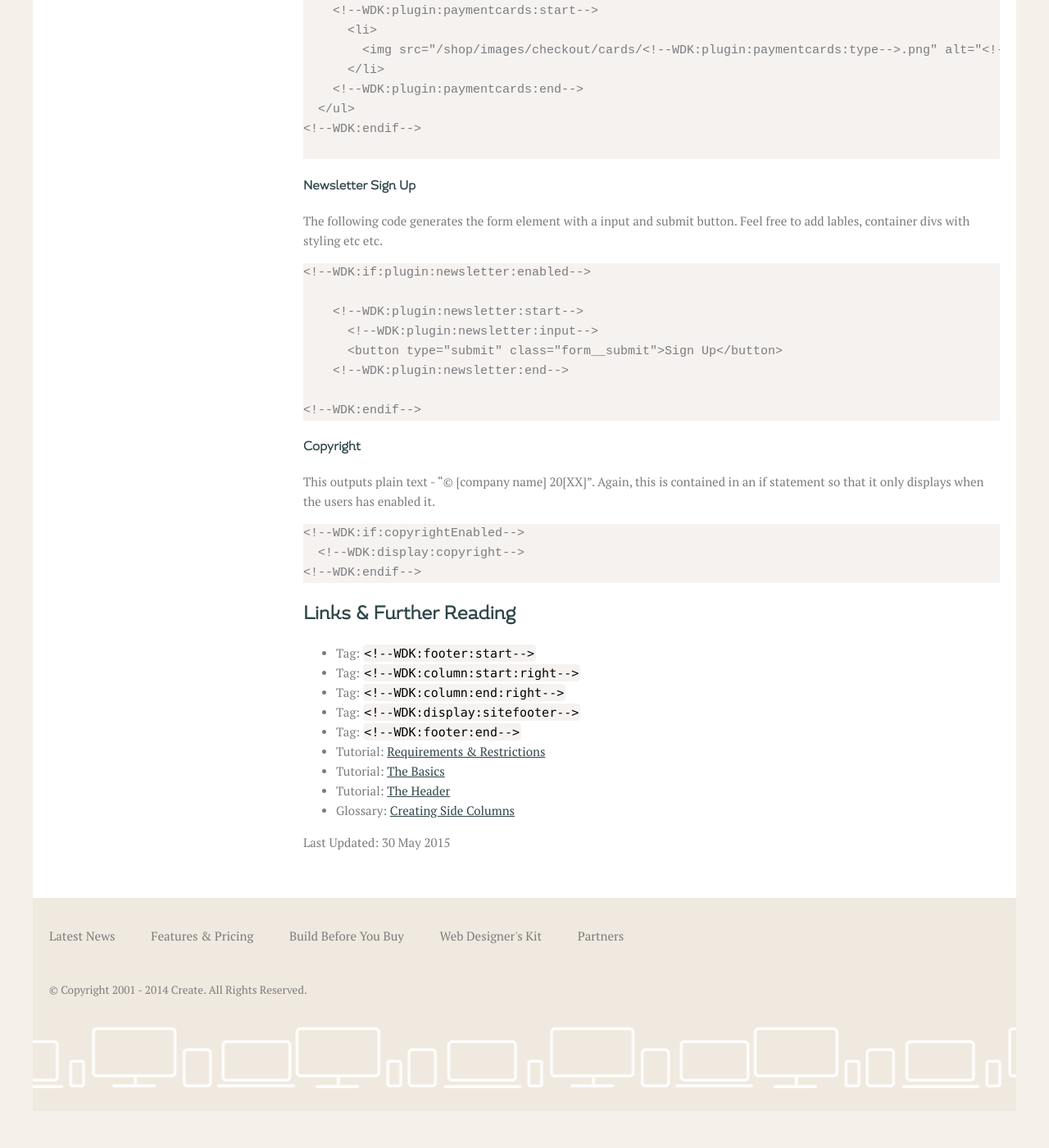
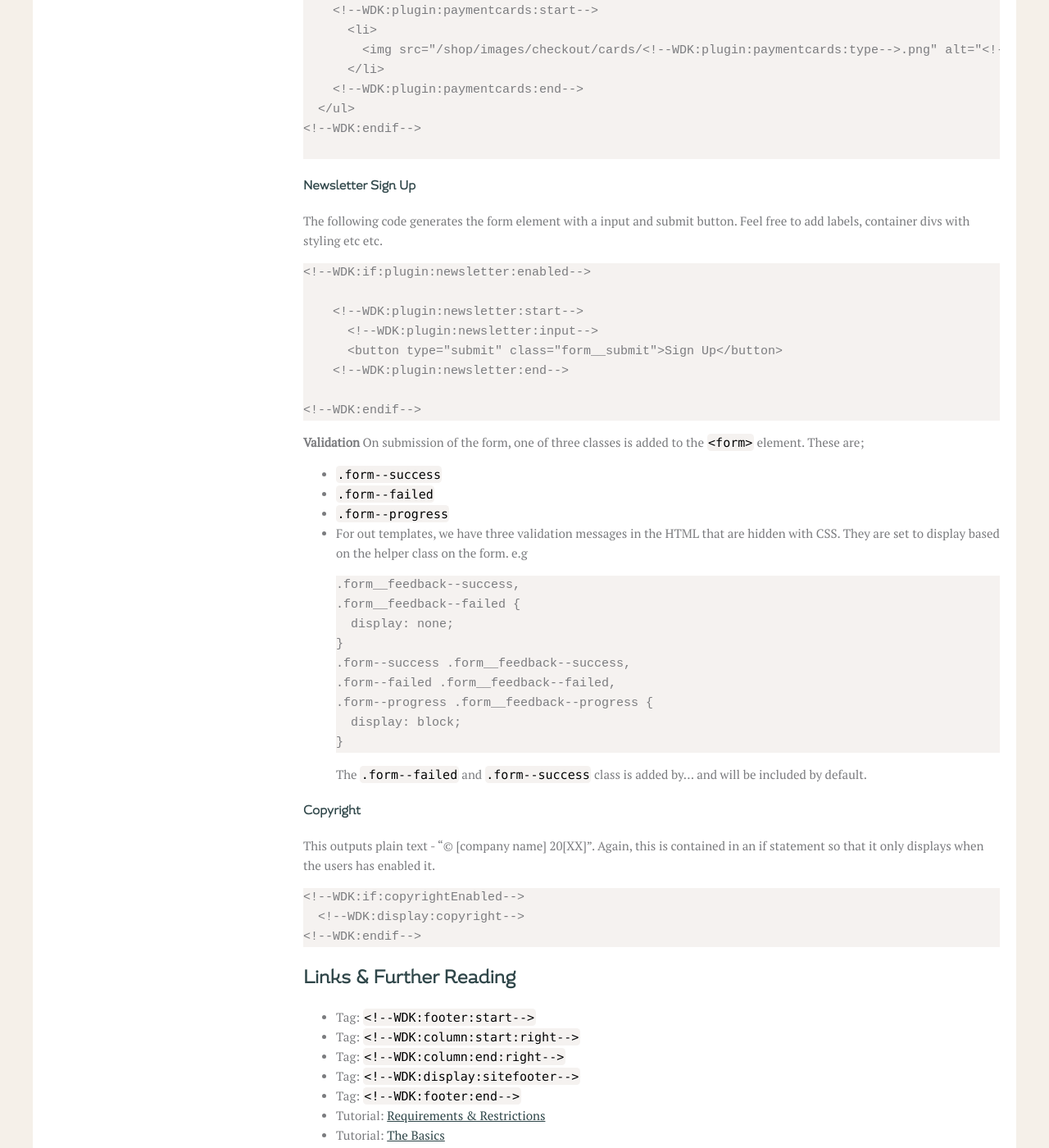
Before and after one commit to createdotnet/wdk, a Jekyll site: the page built from _tutorials/the-footer.md, in a window 1280 px wide and 1400 px high, scrolled down 2073 px. Shown: the whole window at 82% size. Built offline with Jekyll 4.4.1, drawn with Linux system fonts in a browser that asks for light colours; before the commit the page ends 3428 px from its top, so only the background shows below that.

Commit message:
Add docs for footer newsletter validation

````diff
--- a/_tutorials/the-footer.md
+++ b/_tutorials/the-footer.md
@@ -93,7 +93,7 @@ This markup follows pretty much the same format as the social media markup above
 ~~~
 
 #### Newsletter Sign Up
-The following code generates the form element with a input and submit button. Feel free to add lables, container divs with styling etc etc.
+The following code generates the form element with a input and submit button. Feel free to add labels, container divs with styling etc etc.
 
 ~~~
 <!--WDK:if:plugin:newsletter:enabled-->
@@ -105,6 +105,28 @@ The following code generates the form element with a input and submit button. Fe
 
 <!--WDK:endif-->
 ~~~
+
+**Validation**
+On submission of the form, one of three classes is added to the `<form>` element.
+These are;
+- `.form--success`
+- `.form--failed`
+- `.form--progress`
+-
+For out templates, we have three validation messages in the HTML that are hidden with CSS. They are set to display based on the helper class on the form. e.g
+```
+.form__feedback--success,
+.form__feedback--failed {
+  display: none;
+}
+.form--success .form__feedback--success,
+.form--failed .form__feedback--failed,
+.form--progress .form__feedback--progress {
+  display: block;
+}
+```
+The `.form--failed` and `.form--success` class is added by... and will be included by default.
+
 
 #### Copyright
 This outputs plain text - "&copy; [company name] 20[XX]". Again, this is contained in an if statement so that it only displays when the users has enabled it.
````
